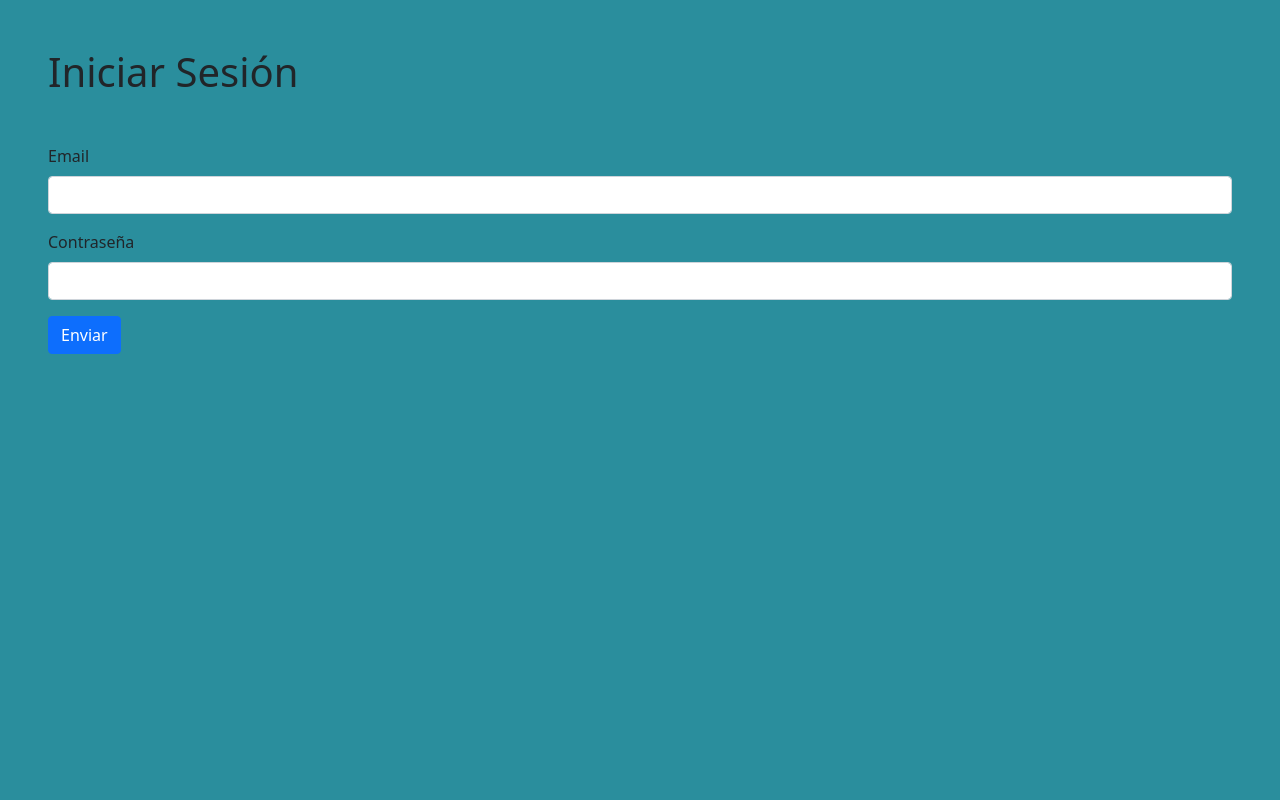
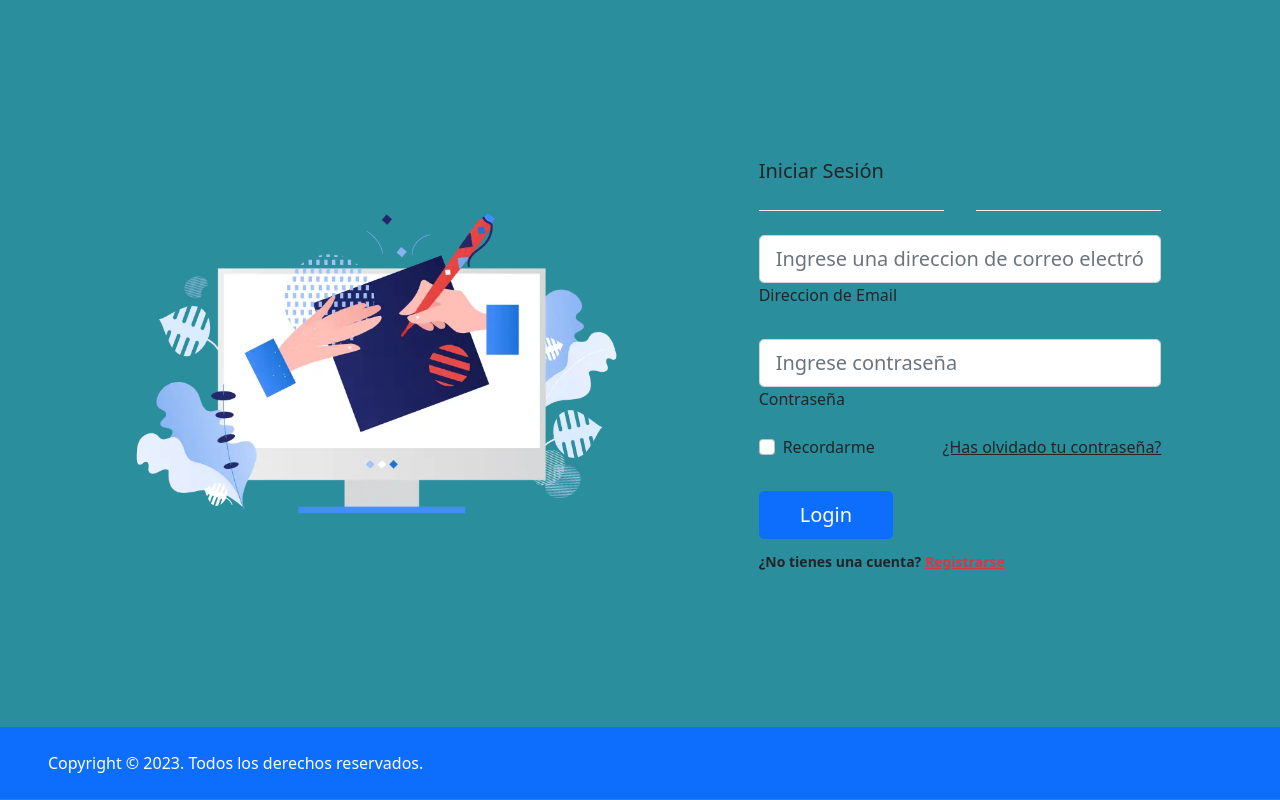
Before and after one commit to jvelazquez90/PortfolioFrontAngular, an Angular app: page /iniciar-sesion in a window 1280 px wide. Built offline with nearby package versions, Linux system fonts and the light colour scheme.

Commit message:
Se agrega nuevo diseño para pantalla de login

```diff
--- a/src/app/componentes/iniciar-sesion/iniciar-sesion.component.css
+++ b/src/app/componentes/iniciar-sesion/iniciar-sesion.component.css
@@ -0,0 +1,17 @@
+.divider:after,
+.divider:before {
+    content: "";
+    flex: 1;
+    height: 1px;
+    background: #eee;
+}
+
+.h-custom {
+    height: calc(100% - 73px);
+}
+
+@media (max-width: 450px) {
+.h-custom {
+    height: 100%;
+}
+}
--- a/src/app/componentes/iniciar-sesion/iniciar-sesion.component.html
+++ b/src/app/componentes/iniciar-sesion/iniciar-sesion.component.html
@@ -1,43 +1,62 @@
-<h1 class="m-5"> Iniciar Sesión</h1>
+<section class="vh-100">
+    <div class="container-fluid h-custom">
+      <div class="row d-flex justify-content-center align-items-center h-100">
+        <div class="col-md-9 col-lg-6 col-xl-5">
+          <img src="../assets/login.jpeg"
+            class="img-fluid" alt="Sample image">
+        </div>
+        <div class="col-md-8 col-lg-6 col-xl-4 offset-xl-1">
+          <form>
+            <div class="d-flex flex-row align-items-center justify-content-center justify-content-lg-start">
+              <p class="lead fw-normal mb-0 me-3">Iniciar Sesión</p>
+            </div>
 
-<form [formGroup]="form" class="m-5" (ngSubmit)="onEnviar($event)">
+            <div class="divider d-flex align-items-center my-4">
+              <p class="text-center fw-bold mx-3 mb-0"></p>
+            </div>
 
-    <!---------------------------------------- Email ---------------------------------------------------------->
-    <div class="mb-3">
-        <label for="exampleInputEmail1" class="form-label">Email</label>
-        <input type="email" formControlName="email"
-        [ngClass]="{'is-invalid': Email?.errors && Email?.touched, 'is-valid': !Email?.errors && Email?.touched}"
-        class="form-control" id="exampleInputEmail1" aria-describedby="emailHelp">
-        <div *ngIf="Email?.errors && Email?.touched">
-            <p *ngIf="Email?.hasError('required')" class="text-danger"> <!-- es tocado pero no completado -->
-                El email es requerido.
-            </p>
-            <p *ngIf="Email?.hasError('email')" class="text-danger">
-              El formato del email debe ser válido.
-            </p>
+            <!-- Email input -->
+            <div class="form-outline mb-4">
+              <input type="email" id="form3Example3" class="form-control form-control-lg"
+                placeholder="Ingrese una direccion de correo electrónico válido" />
+              <label class="form-label" for="form3Example3">Direccion de Email</label>
+            </div>
 
+            <!-- Password input -->
+            <div class="form-outline mb-3">
+              <input type="password" id="form3Example4" class="form-control form-control-lg"
+                placeholder="Ingrese contraseña" />
+              <label class="form-label" for="form3Example4">Contraseña</label>
+            </div>
+
+            <div class="d-flex justify-content-between align-items-center">
+              <!-- Checkbox -->
+              <div class="form-check mb-0">
+                <input class="form-check-input me-2" type="checkbox" value="" id="form2Example3" />
+                <label class="form-check-label" for="form2Example3">
+                  Recordarme
+                </label>
+              </div>
+              <a href="#!" class="text-body">¿Has olvidado tu contraseña?</a>
+            </div>
+
+            <div class="text-center text-lg-start mt-4 pt-2">
+              <button type="button" class="btn btn-primary btn-lg"
+                style="padding-left: 2.5rem; padding-right: 2.5rem;">Login</button>
+              <p class="small fw-bold mt-2 pt-1 mb-0">¿No tienes una cuenta? <a href="#!"
+                  class="link-danger">Registrarse</a></p>
+            </div>
+
+          </form>
         </div>
+      </div>
     </div>
-
-    <!---------------------------------------- Password ------------------------------------------------------->
-    <div class="mb-3">
-        <label for="exampleInputPassword1" class="form-label">Contraseña</label>
-        <input type="password" formControlName="password"
-        [ngClass]="{'is-invalid': Password?.errors && Password?.touched, 'is-valid': !Password?.errors && Password?.touched}"
-        class="form-control" id="exampleInputPassword1">
-        <div *ngIf="Password?.errors && Password?.touched">
-            <p *ngIf="Password?.hasError('required')" class="text-danger"> <!-- es tocado pero no completado -->
-                La contraseña es requerida.
-            </p>
-            <!-- no lee el minlength
-            <p *ngIf="Password?.errors?.minlength" class="text-danger">
-              La contraseña debe ser de 8 o mas caracteres.
-            </p>
-            -->
-
-        </div>
+    <div
+      class="d-flex flex-column flex-md-row text-center text-md-start justify-content-between py-4 px-4 px-xl-5 bg-primary">
+      <!-- Copyright -->
+      <div class="text-white mb-3 mb-md-0">
+        Copyright © 2023. Todos los derechos reservados.
+      </div>
+      <!-- Copyright -->
     </div>
-
-    <!---------------------------------------- Enviar --------------------------------------------------------->
-    <button type="submit" class="btn btn-primary">Enviar</button>
-</form>
+  </section>
```
Also changed, not shown: src/assets/login.jpeg (added).
